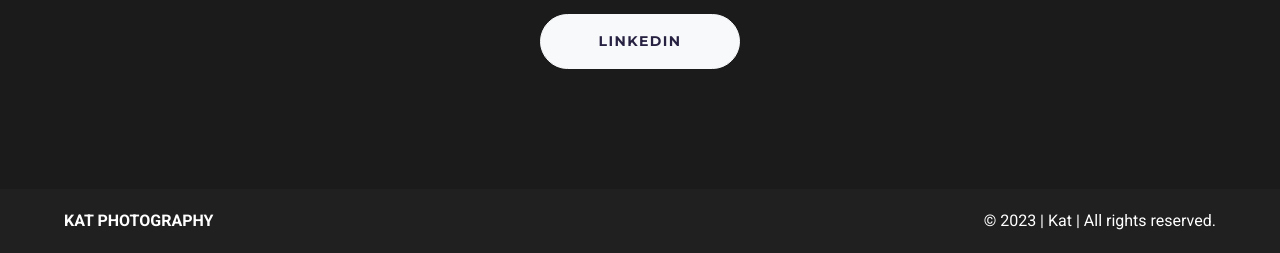
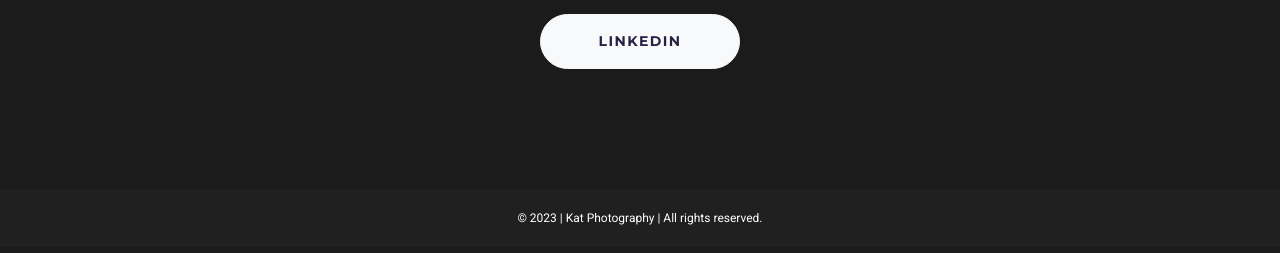
Before and after one commit to thewebkat/Photography-Portfolio-Website, a plain HTML site: page index.html in a window 1280 px wide. Shown: the part 3236-3489 px from the top of the page. Drawn offline with nearby package versions, Linux system fonts and the light colour scheme.

Commit message:
Changed footer styling

```diff
--- a/index.html
+++ b/index.html
@@ -149,10 +149,7 @@
     </main>
     <footer class="custom-bg">
         <div class="row container-fluid">
-            <div class="col-sm-6 footer-brand">
-                <a class="brand" href="index.html">Kat Photography</a>
-            </div>
-            <div class="col-sm-6 footer-copyright">© 2023 | Kat | All rights reserved.</div>
+            <span class="copyright">© 2023 | Kat Photography | All rights reserved.</span>
         </div>
     </footer>
 </body>
--- a/styles/portfolio.css
+++ b/styles/portfolio.css
@@ -147,14 +147,9 @@ p {
     width: 100px;
 }
 
-.footer-brand {
-    padding: 0;
-    text-align: start;
-}
-
-.footer-copyright {
-    padding: 0;
-    text-align: end;
+.copyright {
+    font-size: 12px;
+    text-align: center;
 }
 
 @media only screen and (max-width: 600px) {
@@ -183,9 +178,4 @@ p {
     .cameras img {
         width: 100px;
     }
-
-    .footer-brand,
-    .footer-copyright {
-        text-align: center;
-    }
 }
```
